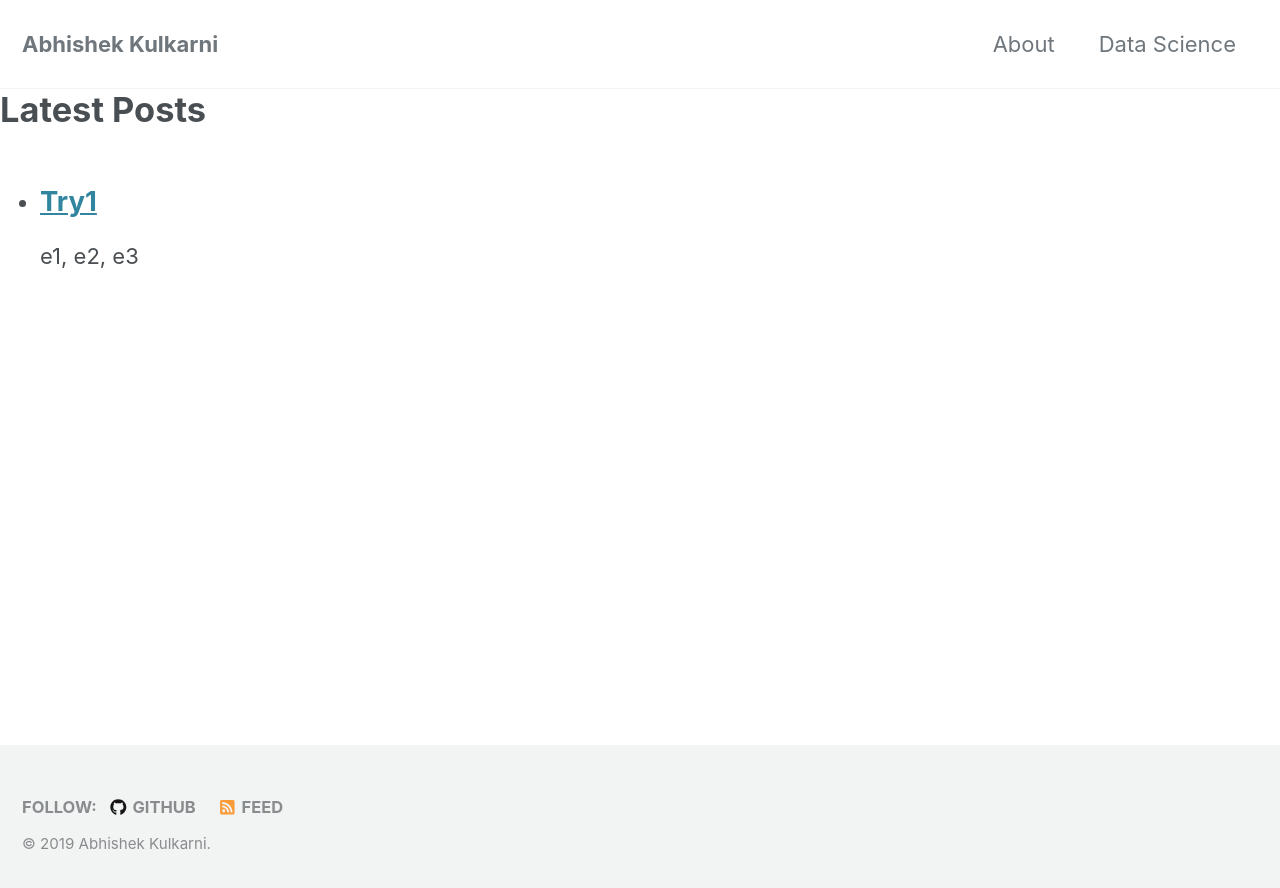
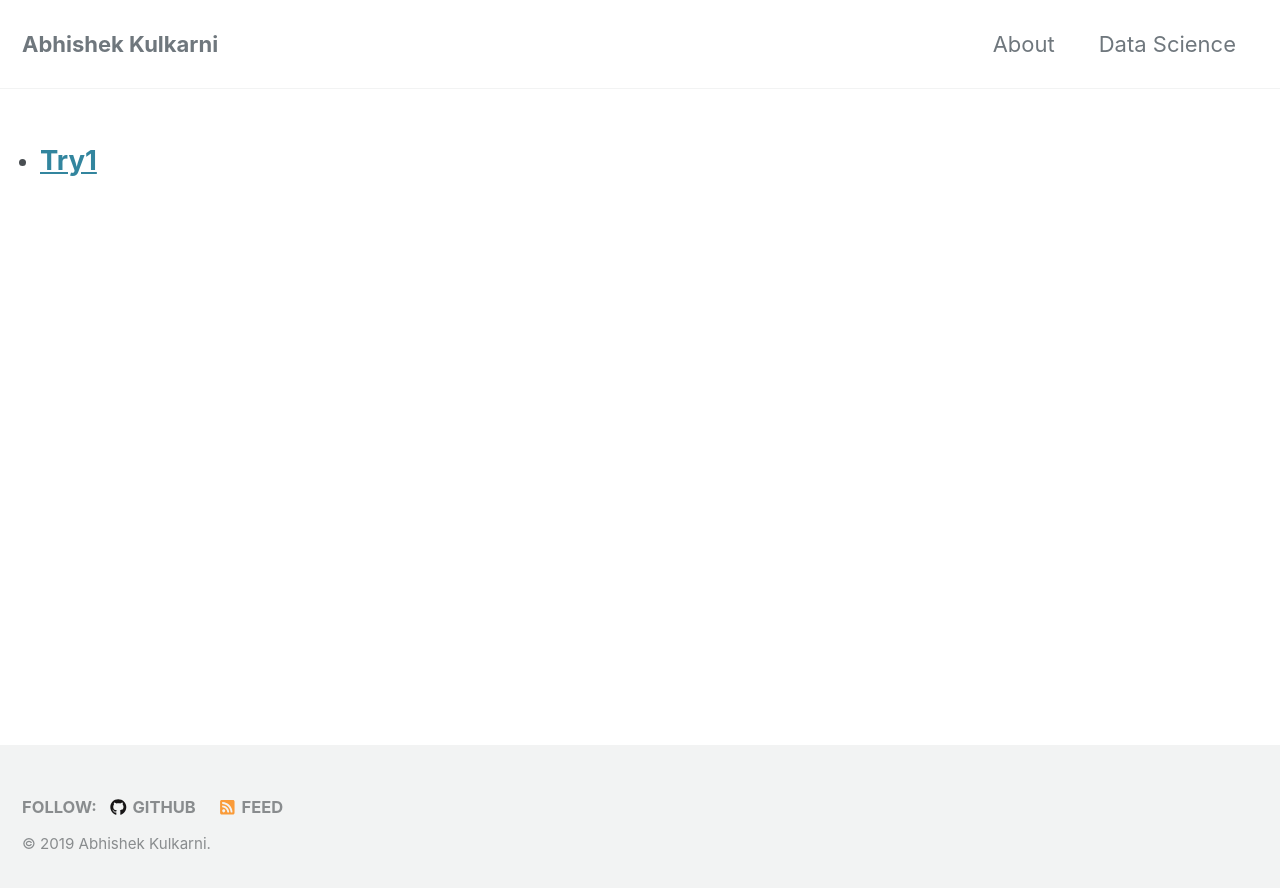
Before and after one commit to abhishek7kulkarni/abhishek7kulkarni.github.io, a Jekyll site: the page built from _pages/datascience.md, in a window 1280 px wide. Shown: the top 888 px of the page. Built offline with Jekyll 4.4.1, drawn with Linux system fonts in a browser that asks for light colours; cached includes are drawn as plain includes.

Commit message:
Redundant header

```diff
--- a/_pages/datascience.md
+++ b/_pages/datascience.md
@@ -7,13 +7,10 @@ header:
   image: "images/liffey.jpg"
 ---
 
-<h1>Latest Posts</h1>
-
 <ul>
   {% for post in site.posts %}
     <li>
       <h2><a href="{{ post.url }}">{{ post.title }}</a></h2>
-      <p>{{ post.excerpt }}</p>
     </li>
   {% endfor %}
 </ul>
```
